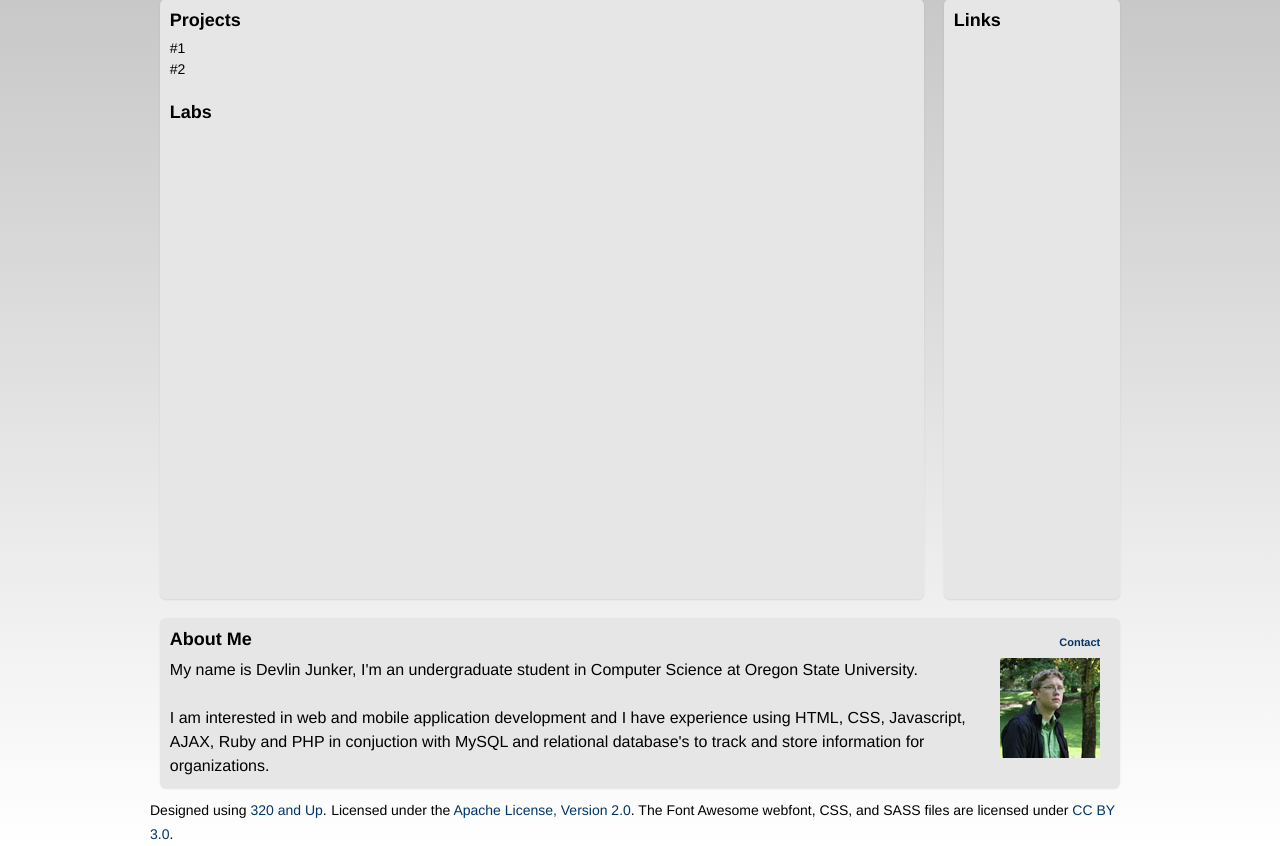
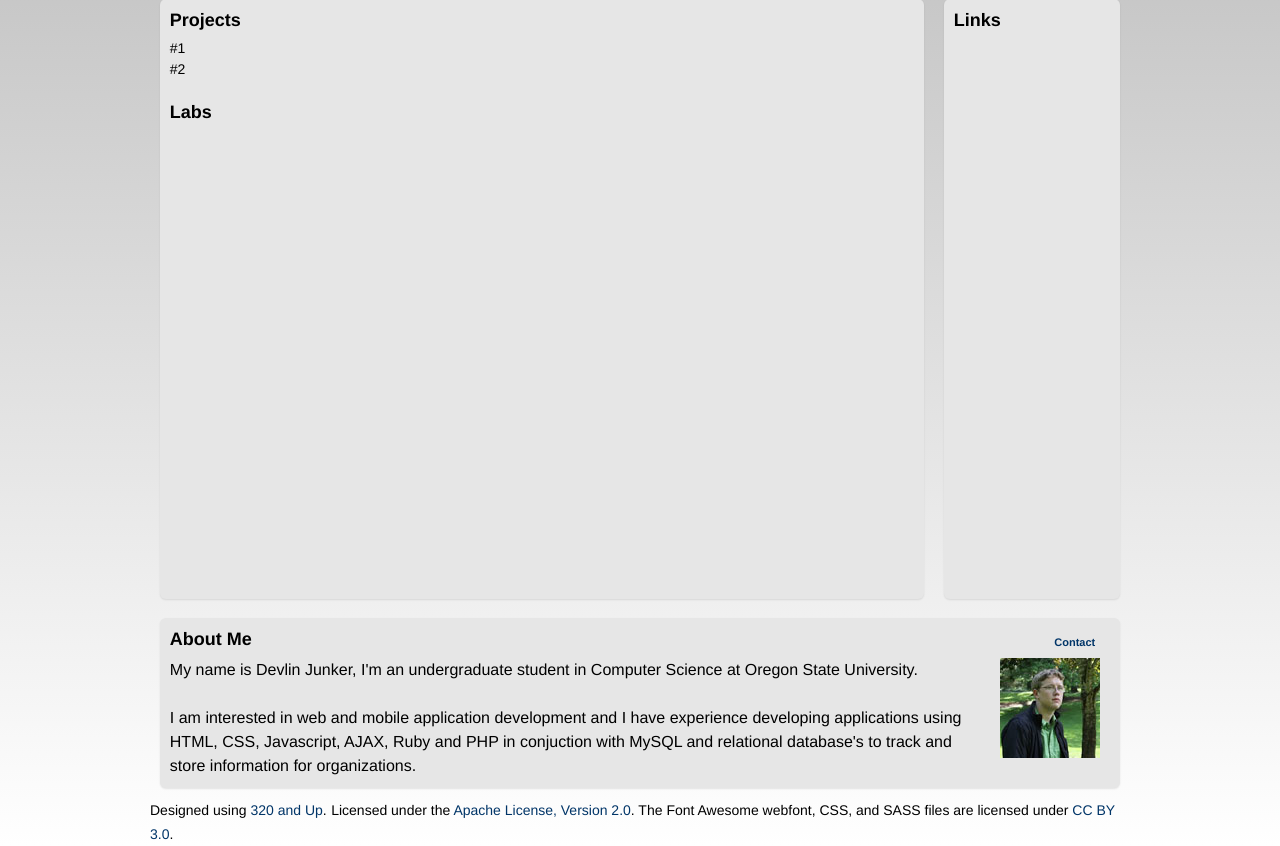
Before and after one commit to devlinjunker/design-junkie, a PHP site: page / in a window 1280 px wide. Shown: the part 136-982 px from the top of the page. Run offline with PHP 8.4, Linux system fonts and the light colour scheme; some libraries are stand-ins or nearby versions.

Commit message:
contact button

```diff
--- a/index.php
+++ b/index.php
@@ -24,9 +24,9 @@
 		My name is Devlin Junker, I'm an undergraduate student in Computer Science at Oregon State
 		University.
 		<br/><br/>
-		I am interested in web and mobile application development and I have experience
-		using HTML, CSS, Javascript, AJAX, Ruby and PHP in conjuction with MySQL and relational
-		database's to track and store information for organizations.
+		I am interested in web and mobile application development and I have experience developing
+		applications using HTML, CSS, Javascript, AJAX, Ruby and PHP in conjuction with MySQL
+		and relational database's to track and store information for organizations.
 	</div>
 
 </div>
--- a/sass/_page.scss
+++ b/sass/_page.scss
@@ -15,5 +15,6 @@
 
 	h4 .btn-small{
 		float:right;
+		padding-right: 15px;
 	}
 }
--- a/stylesheets/screen.css
+++ b/stylesheets/screen.css
@@ -2552,6 +2552,7 @@ html {
 /* line 16, C:/Users/Devlin/Dropbox/CS Stuff/Web Development/design-junkie/sass/_page.scss */
 #about h4 .btn-small {
   float: right;
+  padding-right: 15px;
 }
 
 /* Modernizr =================================================== */
```
